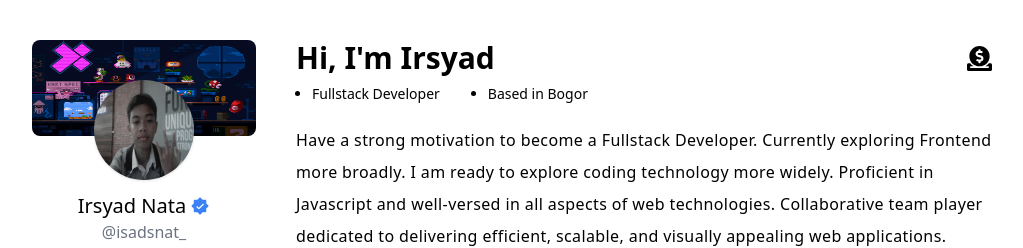
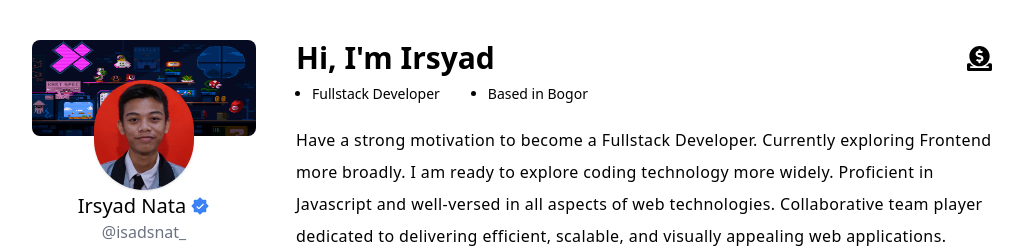
Before and after one commit to isadkang/v2.isadnat, a React (Vite) app: page / in a window 1280 px wide. Shown: the top 248 px of the page, without its empty margins (128-1151 px from the left). Built offline with nearby package versions, Linux system fonts and the light colour scheme.

Commit message:
Change photo profile Sidebar and Navbar

```diff
--- a/src/components/Layouts/Navbar.jsx
+++ b/src/components/Layouts/Navbar.jsx
@@ -20,7 +20,7 @@ const Navbar = () => {
       <div className="flex justify-between items-center mb-2">
         <div className="flex items-center gap-4">
           <img
-            src="/img/sidebar-img.jpg"
+            src="/img/profile.png"
             alt="bg"
             width={50}
             className="shadow rounded-full align-middle border-none duration-700 ease-in-out scale-100 blur-0 grayscale-0 hover:scale-105"
--- a/src/components/Layouts/Sidebar.jsx
+++ b/src/components/Layouts/Sidebar.jsx
@@ -14,7 +14,7 @@ const Sidebar = () => {
       <img src="/img/mario-wall.jpg" className="w-full h-24 rounded-lg" alt="" />
       <div className="flex flex-col justify-center items-center border-b border-gray-600">
         <img
-          src="/img/sidebar-img.jpg"
+          src="/img/profile.png"
           alt="bg"
           width={100}
           className="shadow rounded-full align-middle border-none absolute top-10 duration-700 ease-in-out scale-100 blur-0 grayscale-0 hover:scale-105"
```
